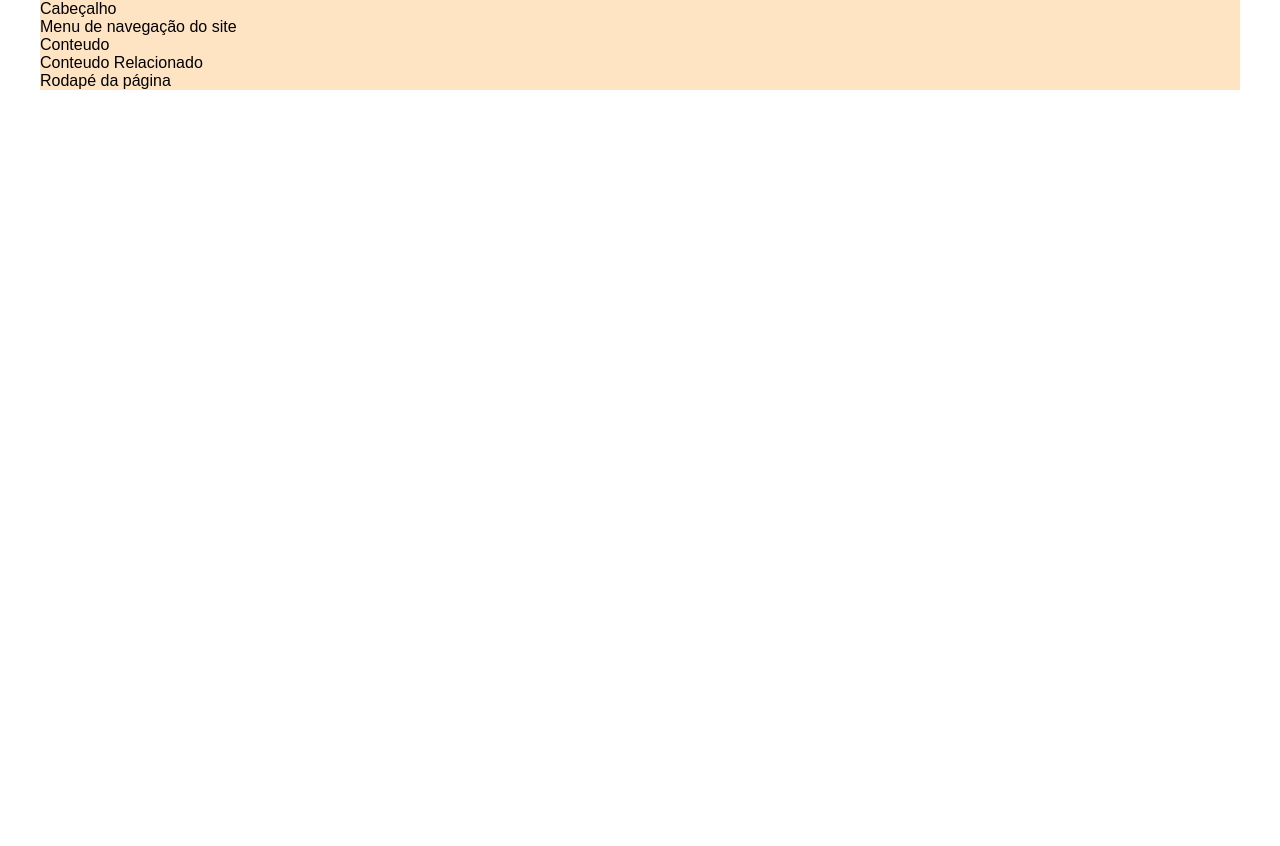
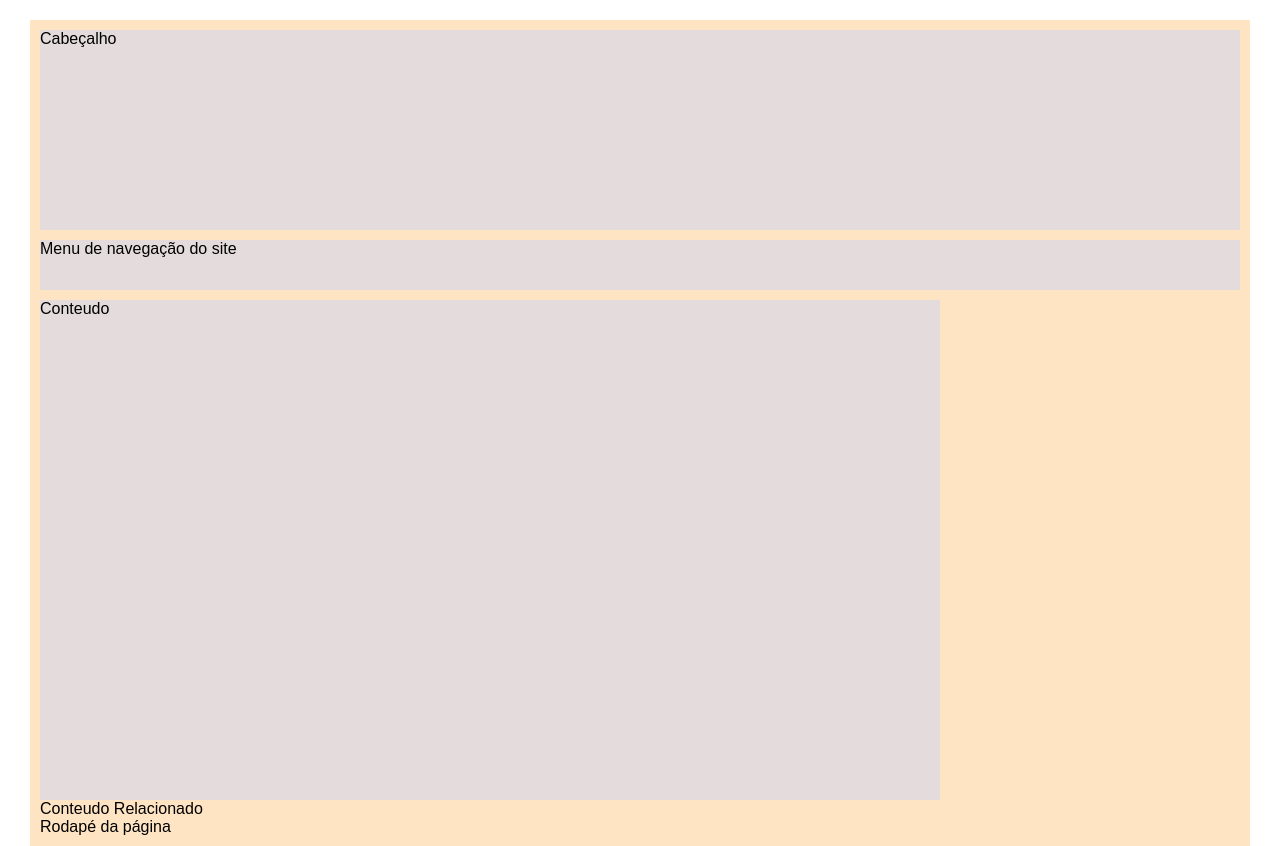
Before and after one commit to FilipeMGaspar/Curso_HTML5_e_CSS3_FSN_2016, a PHP site: page / in a window 1280 px wide. Before the commit the page ends 90 px from the top, so only its background shows below. Run offline with PHP 8.4, Linux system fonts and the light colour scheme.

Commit message:
Aula 02 - Criando o Primeiro Layout

```diff
--- a/Aula02/css/estilo.css
+++ b/Aula02/css/estilo.css
@@ -8,4 +8,30 @@ div.principal{
     background-color: bisque;
     width: 1200px;
     margin: auto;
+    margin-top: 20px;
+    padding: 10px;
 }
+
+header{
+    background-color: rgb(228, 220, 220);
+    width: 1200px;
+    height: 200px;
+}
+
+nav{
+    background-color: rgb(228, 220, 220);
+     margin-top: 10px;
+     width: 1200px;
+     height: 50px;
+}
+
+section{
+    background-color: rgb(228, 220, 220);
+    margin-top: 10px;
+    width: 900px;
+    height: 500px;
+}
+
+aside{
+
+}
```
